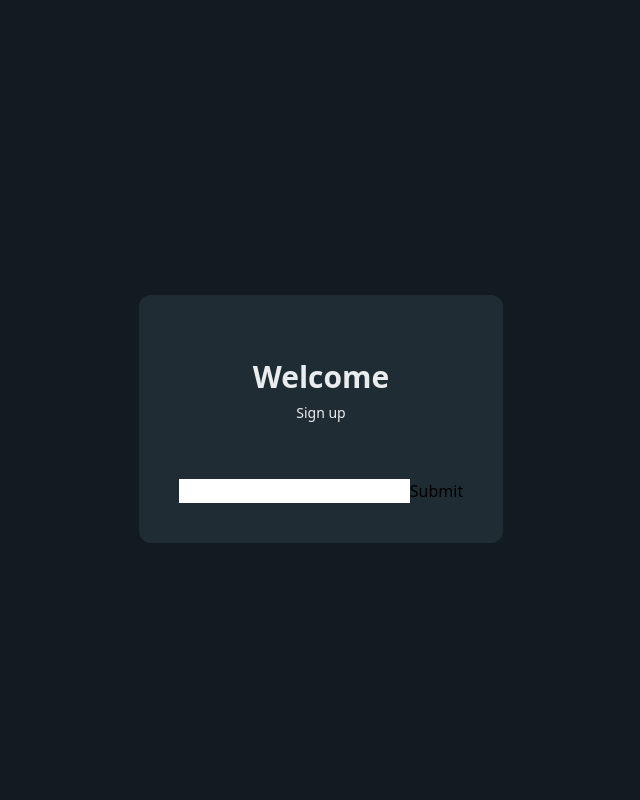
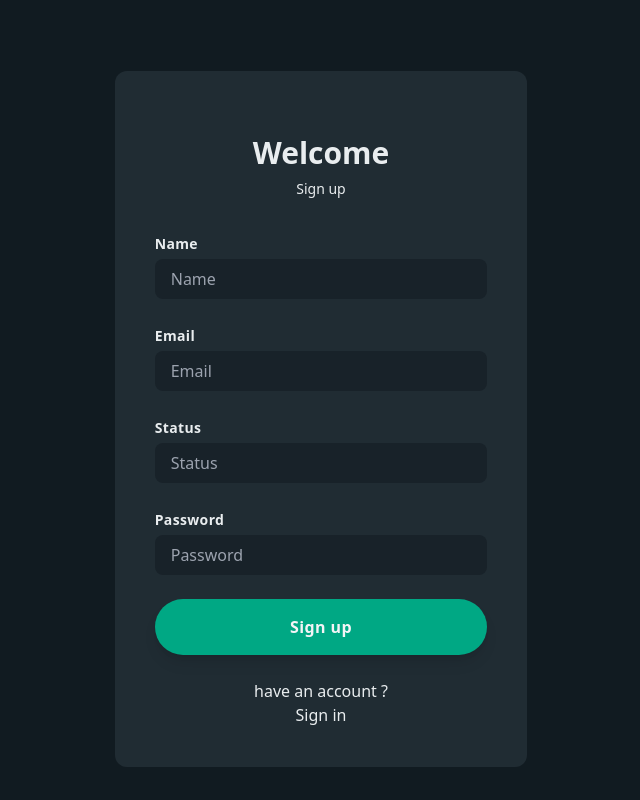
Before and after one commit to Kapil-Kharera/ChatPlus-App, a React (Create React App) app in the folder frontend/: page /register in a window 1280 px wide. Shown: the whole page, without its empty margins (319-959 px from the left). Built offline with nearby package versions, Linux system fonts and the light colour scheme; what redux-persist-transform-filter would draw is missing.

Commit message:
Add custom input fields & finish the form style

```diff
--- a/frontend/package.json
+++ b/frontend/package.json
@@ -14,6 +14,7 @@
     "react-redux": "^8.1.3",
     "react-router-dom": "^6.16.0",
     "react-scripts": "5.0.1",
+    "react-spinners": "^0.13.8",
     "redux-persist": "^6.0.0",
     "redux-persist-transform-filter": "^0.0.22",
     "web-vitals": "^2.1.4",
--- /dev/null
+++ b/frontend/src/components/auth/AuthInput.js
@@ -0,0 +1,19 @@
+import React from 'react'
+
+const AuthInput = ({ name, type, placeholder, register, error }) => {
+  return (
+    <div className="mt-8 content-center dark:text-dark_text_1 space-y-1">
+      <label htmlFor={name} className="text-sm font-bold tracking-wide">
+        {placeholder}
+      </label>
+      <input
+        className="w-full dark:bg-dark_bg_3 text-base py-2 px-4 rounded-lg outline-none"
+        type={type}
+        placeholder={placeholder}
+        {...register(name)} />
+        { error && <p className="text-red-400">{error}</p> }
+    </div>
+  )
+}
+
+export default AuthInput;
--- a/frontend/src/components/auth/RegisterForm.js
+++ b/frontend/src/components/auth/RegisterForm.js
@@ -1,8 +1,13 @@
 import { useForm } from "react-hook-form";
 import { yupResolver } from "@hookform/resolvers/yup";
 import { signUpSchema } from "../../utils/validation";
+import { useSelector } from "react-redux";
+import  PulseLoader  from "react-spinners/PulseLoader";
+import { Link } from 'react-router-dom';
+import AuthInput from "./AuthInput";
 
 const RegisterForm = () => {
+  const { status } = useSelector((state) => state.user);
   const {
     register,
     handleSubmit,
@@ -12,8 +17,6 @@ const RegisterForm = () => {
   });
   const onSubmit = (data) => console.log(data);
 
-  console.log("Values : ", watch());
-  console.log("Errors : ", errors);
   return (
     <div className="h-screen w-full flex items-center justify-center overflow-hidden">
         {/* container */}
@@ -28,8 +31,50 @@ const RegisterForm = () => {
               className="mt-6 space-y-6"
               onSubmit={handleSubmit(onSubmit)}
               >
-                <input type="text" {...register("name")} />
-                <button type="submit">Submit</button>
+                <AuthInput
+                  name="name"
+                  type="text"
+                  placeholder="Name"
+                  register={register}
+                  error={errors?.name?.message}
+                  />
+
+                <AuthInput
+                  name="email"
+                  type="text"
+                  placeholder="Email"
+                  register={register}
+                  error={errors?.email?.message}
+                  />
+
+                <AuthInput
+                  name="status"
+                  type="text"
+                  placeholder="Status"
+                  register={register}
+                  error={errors?.status?.message}
+                  />
+
+                <AuthInput
+                  name="password"
+                  type="password"
+                  placeholder="Password"
+                  register={register}
+                  error={errors?.password?.message}
+                  />
+                  {/* Submit Button */}
+                <button
+                className="w-full flex justify-center bg-green_1 text-gray-100 p-4 rounded-full tracking-wide font-semibold foucs:outline-none hover:bg-green_2 shadow-lg cursor-pointer transition ease-in duration-300"
+                type="submit">
+                  { status === "loading" ? <PulseLoader color="#fff" size={16} /> : "Sign up"}
+                </button>
+                {/* sign in link */}
+                <p className="flex flex-col items-center justify-center mt-10 text-center text-md dark:text-dark_text_1">
+                  <span>have an account ?</span>
+                  <Link
+                    to="/login"
+                    className="hover:underline cursor-pointer transition ease-in duration-300">Sign in</Link>
+                </p>
             </form>
         </div>
     </div>
--- a/frontend/src/utils/validation.js
+++ b/frontend/src/utils/validation.js
@@ -1,5 +1,21 @@
 import * as Yup from "yup";
 
 export const signUpSchema = Yup.object({
-    name: Yup.string().required("Name is required"),
+    name: Yup.string().required("Name is required")
+    .matches(/^[a-zA-Z_ ]*$/, "No special character allowed.")
+    .min(2, "Name must be between 2 to 16 characters.")
+    .max(16, "Name must be between 2 to 16 characters."),
+
+    email: Yup.string()
+    .required("Email address is required.")
+    .email("Invalid email address."),
+
+    status: Yup.string()
+    .max(64, "Status must be less than 64 characters."),
+
+    password: Yup.string()
+    .required("Password is required.")
+    .matches(/^(?=.*[a-z])(?=.*[A-Z])(?=.*\d)(?=.*[@$!%*?&])[A-Za-z\d@$!%*?&]{6,}$/,
+    "Password must contain atleast 6 characters, 1 uppercase, 1 lowercase, 1 number and 1 special character.")
+
 })
```
Also changed, not shown: 1 other file (tests, documents, lock files or other folders).
